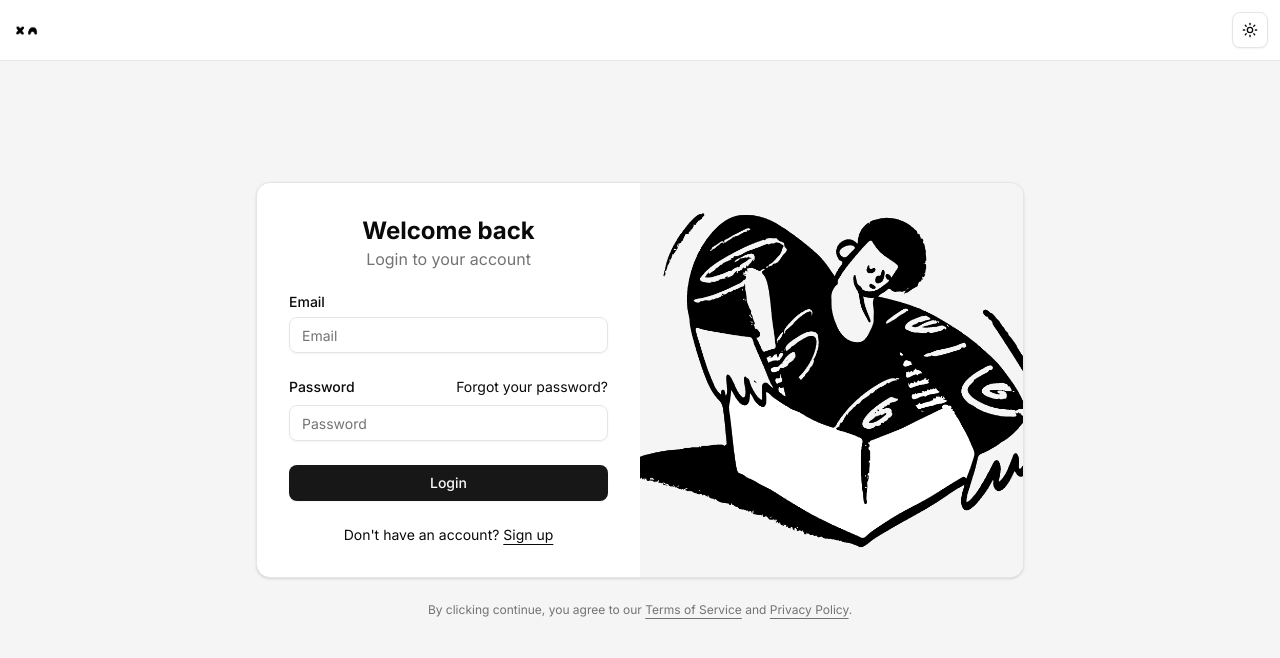
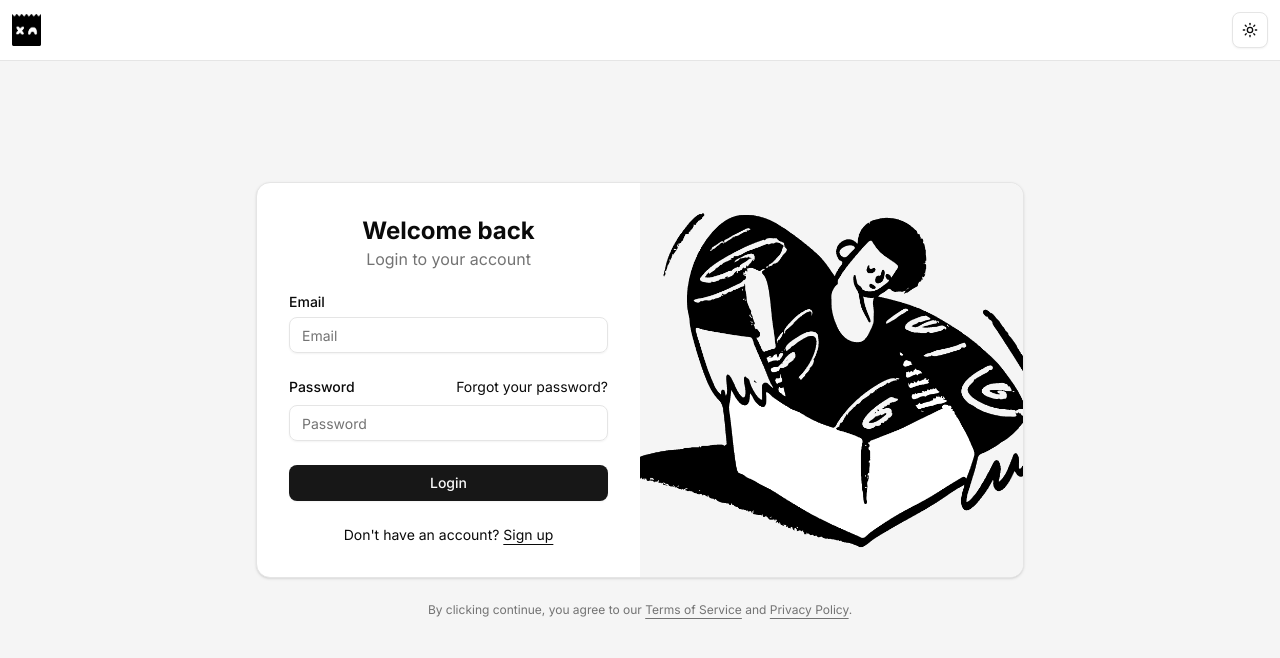
Before and after one commit to bookbaghq/bookbag-ce, a Next.js app in the folder nextjs-app/: page /bb-auth/login in a window 1280 px wide. Shown: the top 658 px of the page. Built offline with nearby package versions, Linux system fonts and the light colour scheme; no server answers.

Commit message:
added hook previous push this push added logo image

```diff
--- a/nextjs-app/components/navigation/Logo.js
+++ b/nextjs-app/components/navigation/Logo.js
@@ -13,14 +13,14 @@ export const Logo = () => {
     <Link href='/'>
     <div className="hidden md:flex items-center gap-x-2">
       <Image
-        src="/Logo-D3.png"
+        src="/Logo-D3-black.png"
         height="30"
         width="30"
         alt="Logo"
         className="dark:hidden"
       />
       <Image
-        src="/Logo-D3-black.png"
+        src="/Logo-D3.png"
         height="30"
         width="30"
         alt="Logo"
```
